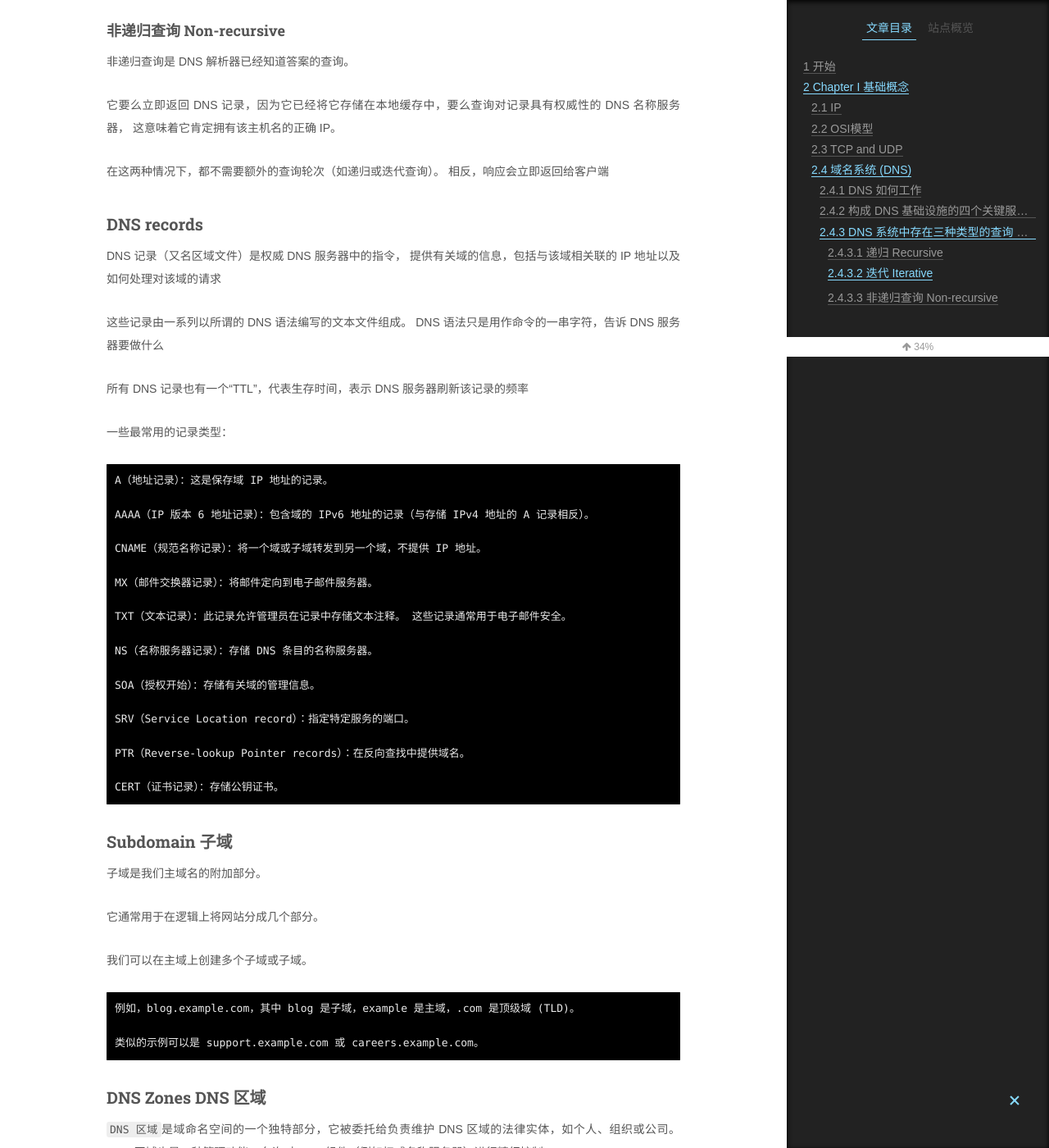
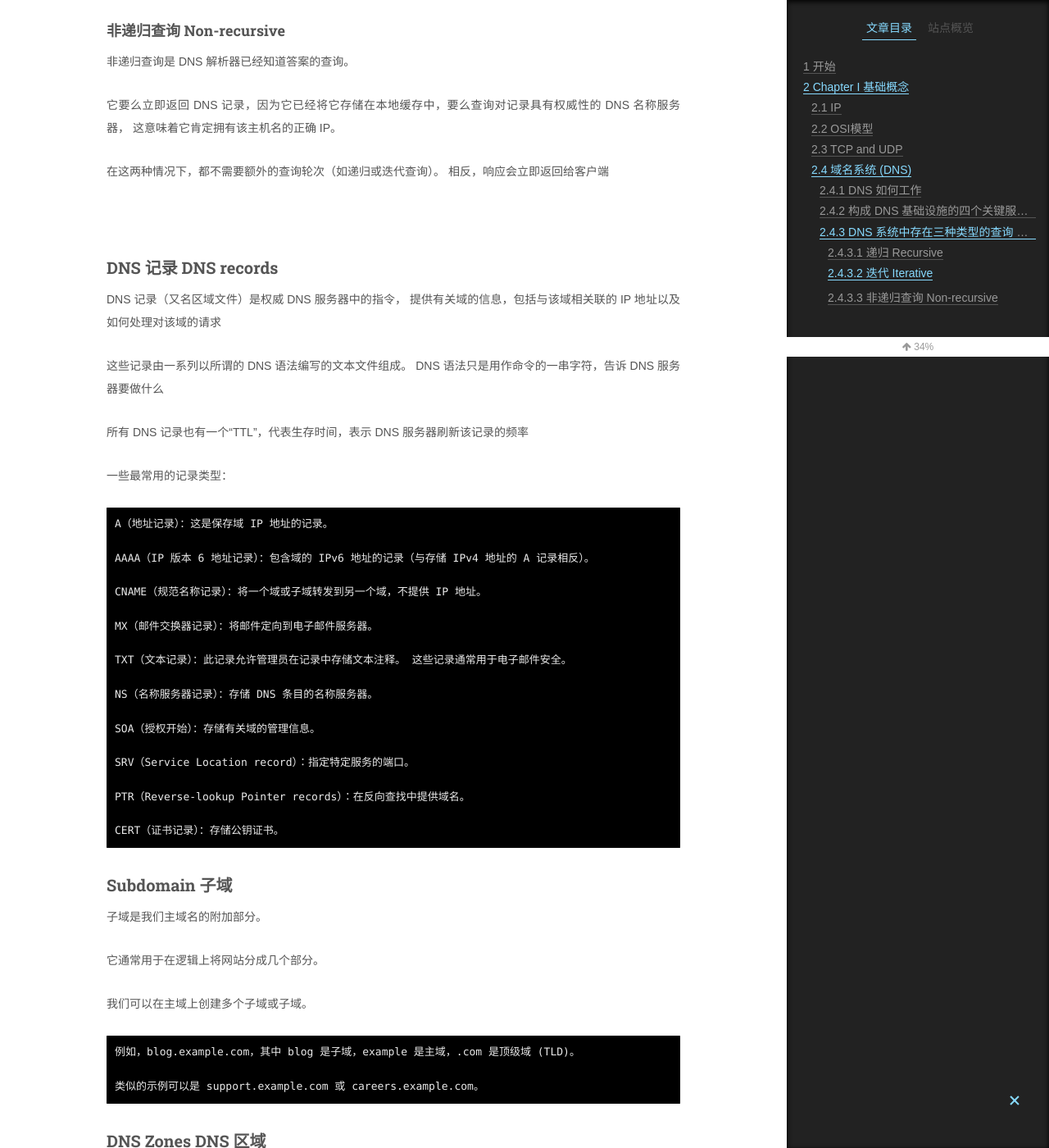
Before and after one commit to landybird/landybird.github.io, a Jekyll site: the page built from _posts/2022-12-15-系统设计(基础概念).md, in a window 1280 px wide and 1400 px high, scrolled down 10152 px. Shown: the whole window at 82% size. Built offline with Jekyll 4.4.1, drawn with Linux system fonts in a browser that asks for light colours; some web fonts are replaced; a script that is not in the unit is left out; comment, search, counter and statistics services are not loaded.

Commit message:
Update 2022-12-15-系统设计(基础概念).md

```diff
--- a/_posts/2022-12-15-系统设计(基础概念).md
+++ b/_posts/2022-12-15-系统设计(基础概念).md
@@ -403,10 +403,10 @@ IANA 将 TLD 服务器分为两个主要组：
 相反，响应会立即返回给客户端
 
 
+<br>
 
 
-
-### DNS records
+### DNS 记录 DNS records
 
 
 
```
